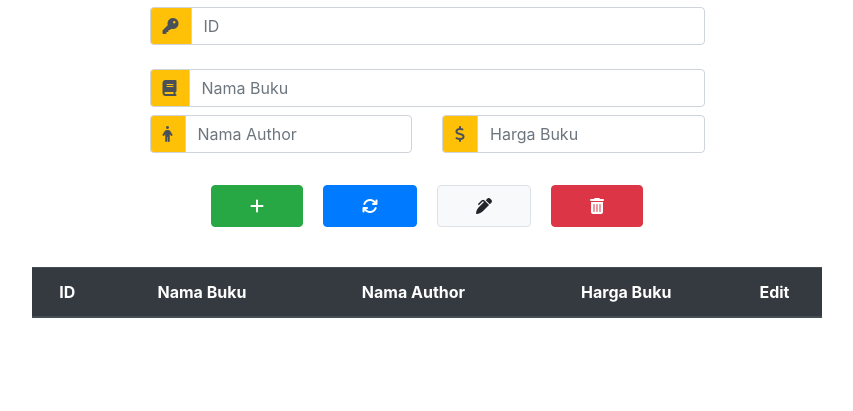
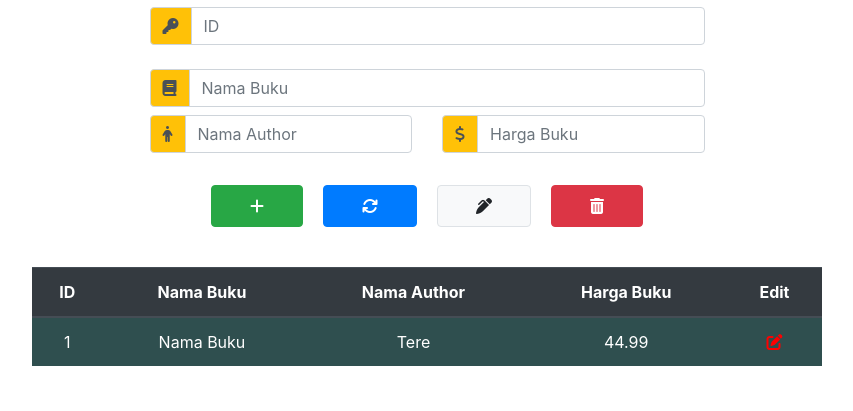
Before and after one commit to Lmaowee/tugas, a PHP site: page / in a window 1280 px wide. Shown: the part 105-516 px from the top of the page, without its empty margins (213-1066 px from the left). Run offline with PHP 8.4, Linux system fonts and the light colour scheme; lists and menus that the app fills with data are empty; some libraries are stand-ins or nearby versions.

```diff
--- a/bookStore/index.php
+++ b/bookStore/index.php
@@ -65,6 +65,15 @@
                   <th>Edit</th>
                 </tr>
               </thead>
+              <tbody id="tbody">
+                <tr>
+                  <td>1</td>
+                  <td>Nama Buku</td>
+                  <td>Tere</td>
+                  <td>44.99</td>
+                  <td><i class="fas fa-edit btnedit"></i></td>
+                </tr>
+              </tbody>
             </table>
          </div>
     </div>
--- a/bookStore/styles.css
+++ b/bookStore/styles.css
@@ -6,3 +6,13 @@
 .d-flex table {
   margin: 1em 10em;
 }
+
+#tbody {
+  color: white;
+  background-color: darkslategrey;
+}
+
+table .btnedit {
+  color: red;
+  cursor: pointer;
+}
```
Also changed, not shown: bookStore/php/database.php (added).
